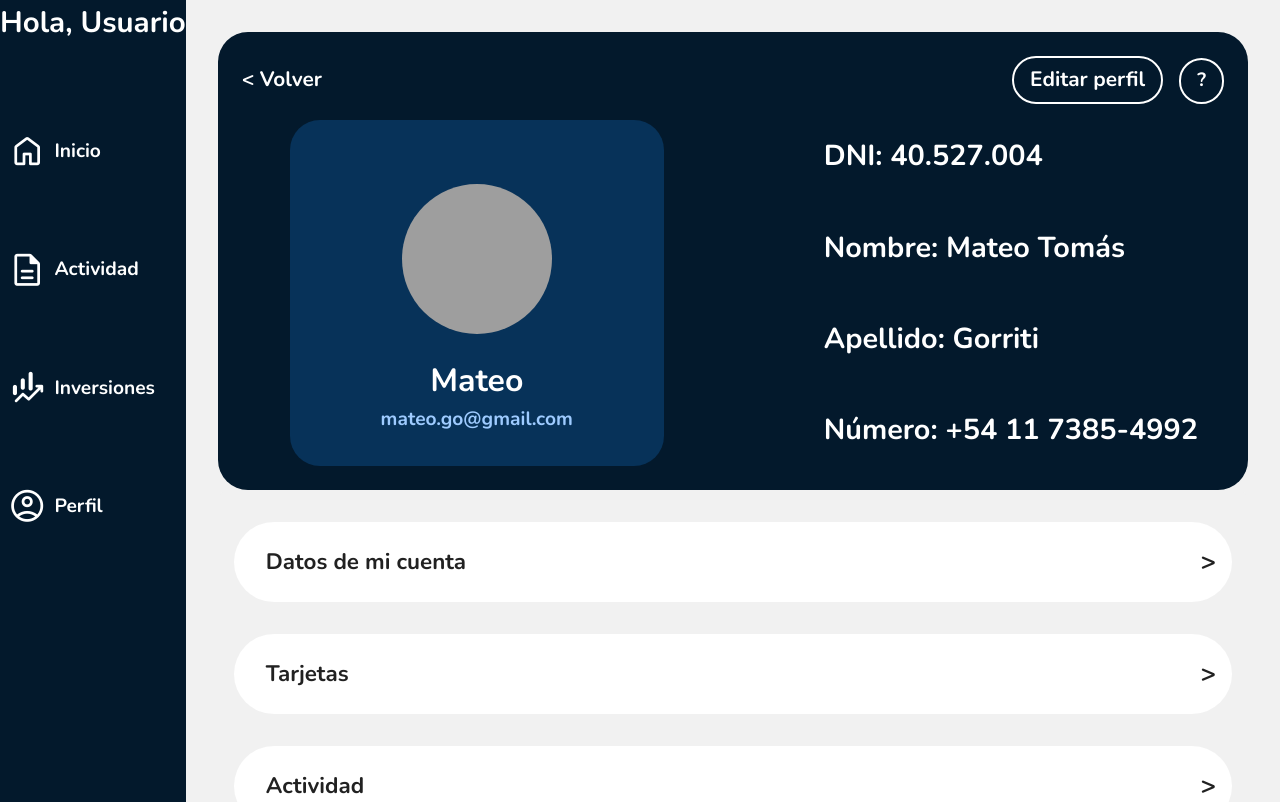
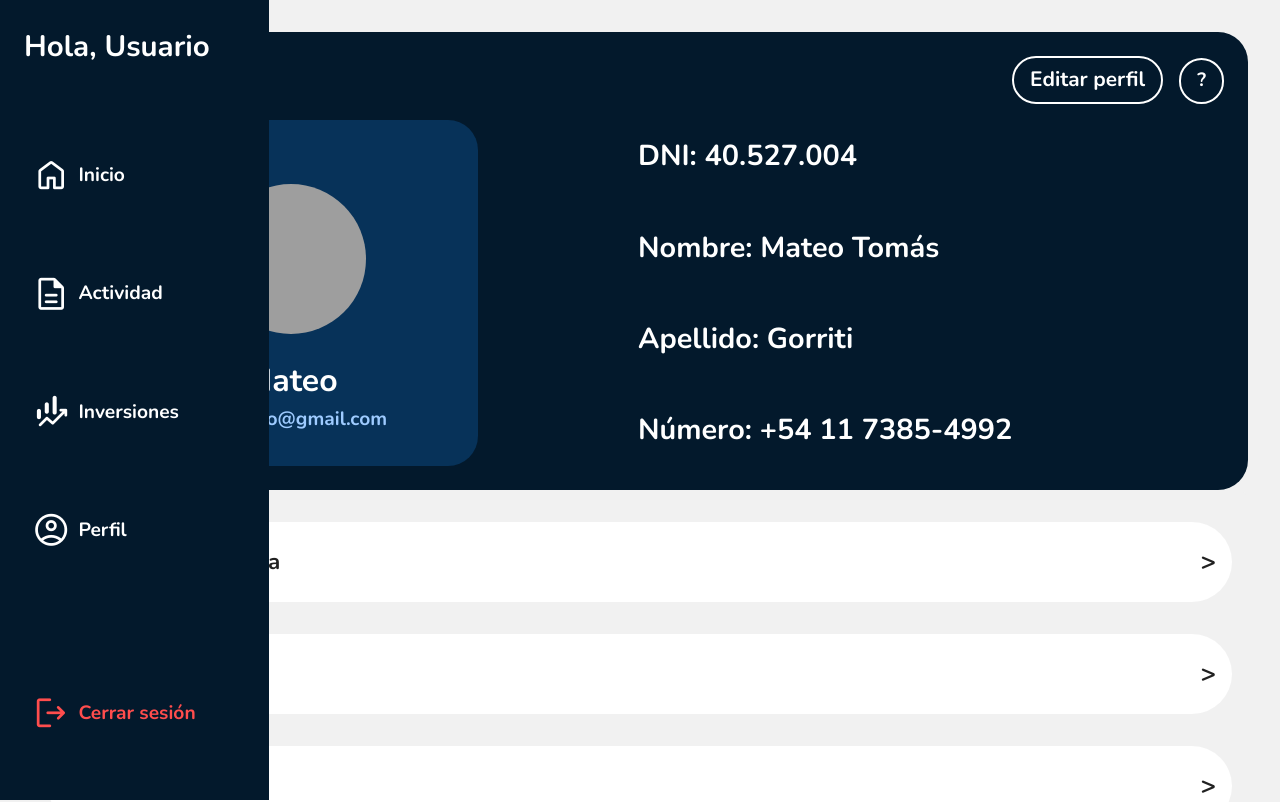
Before and after one commit to Lchiossone2004/TP_HCI, a Vue app in the folder tp-hci-g3/: page /ProfilePAGE in a window 1280 px wide. Shown: the top 802 px of the page. Built offline with nearby package versions, Linux system fonts and the light colour scheme; grey boxes are pictures that could not be loaded.

Commit message:
Update Sidebar.vue

```diff
--- a/tp-hci-g3/src/components/Sidebar.vue
+++ b/tp-hci-g3/src/components/Sidebar.vue
@@ -90,7 +90,15 @@ const menuItems = [
   text-overflow: ellipsis;    /* Mostrar "..." al final si se corta */
   max-width: 100%;            /* Respetar el ancho del contenedor */
 }
-.sidebar{
-  background-color: #03192C;
-}
+.sidebar {
+    position: fixed;
+    top: 0;
+    left: 0;
+    width: 21vw;
+    height: 100vh;
+    background-color: #03192C;
+    color: white;
+    padding: 1.5rem;
+    box-sizing: border-box;
+  }
 </style>
```
